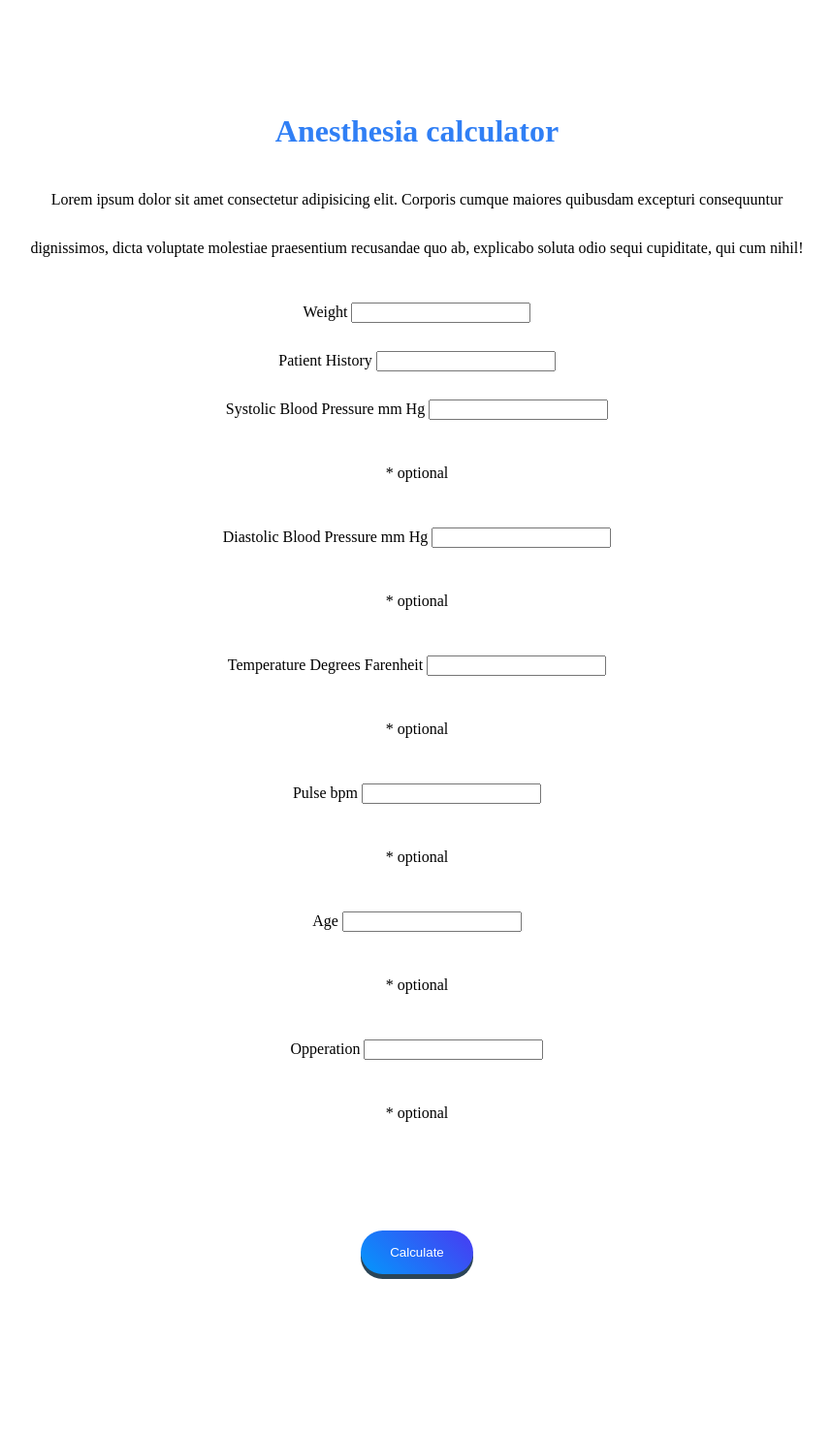
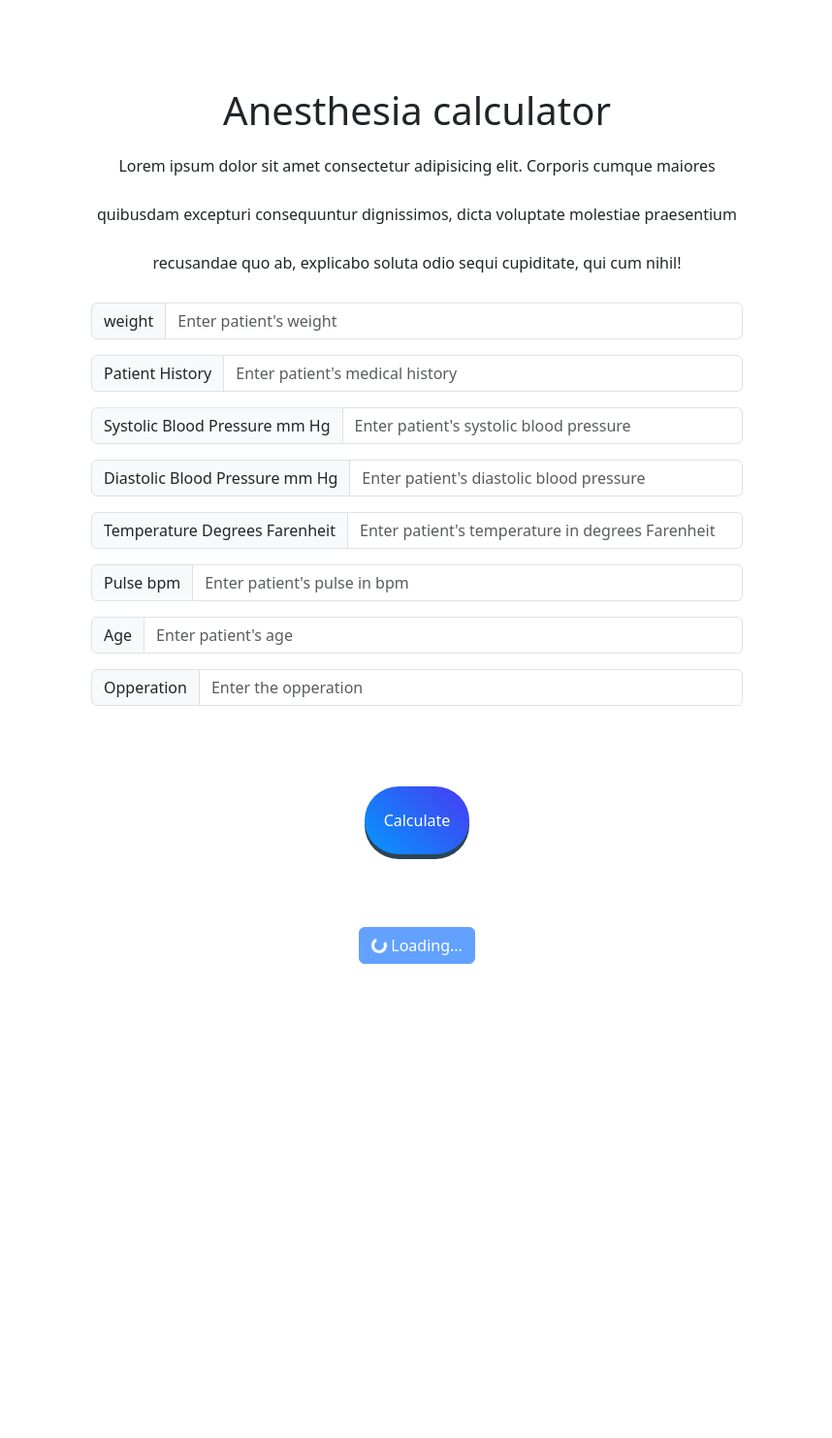
Before and after one commit to cilllilly/Anestesiology.AI, a Python web app: template templates/main.html in a window 1280 px wide. Shown: the whole page at 97% size, without its empty margins (210-1068 px from the left). After the commit the page ends 994 px from the top, so only its background shows below. Run offline with Jinja, Linux system fonts and the light colour scheme; the template is opened without the code that fills it, so the values that code supplies are empty.

Commit message:
made the pages look prettier

```diff
--- a/static/style.css
+++ b/static/style.css
@@ -13,7 +13,7 @@
 
 .mainButton{
     margin: 10% 0;
-    padding: 15px 30px;
+    padding: 10px 20px;
     outline: none;
     background-image: linear-gradient(45deg, #0398fc, #493af2);
     color: white;
@@ -26,6 +26,7 @@
     position: relative;
     z-index: 1;
     overflow: hidden;
+
 }
 
 .mainButton:hover{
@@ -42,3 +43,15 @@
 #result{
     display: none;
 }
+
+#image{
+    width: 70%;
+}
+
+#title{
+    margin: 5%;
+}
+
+#subtitle{
+    margin-bottom: 2%;
+}
--- a/templates/main.html
+++ b/templates/main.html
@@ -6,53 +6,60 @@
     <link rel="stylesheet" href="../static/style.css">
 
     <title>Anesthesiology app</title>
+    <link href="https://cdn.jsdelivr.net/npm/bootstrap@5.3.3/dist/css/bootstrap.min.css" rel="stylesheet" integrity="sha384-QWTKZyjpPEjISv5WaRU9OFeRpok6YctnYmDr5pNlyT2bRjXh0JMhjY6hW+ALEwIH" crossorigin="anonymous">
 </head>
 <body>
     <div id = "mainSection">
         <h1>Anesthesia calculator</h1>
         <p>Lorem ipsum dolor sit amet consectetur adipisicing elit. Corporis cumque maiores quibusdam excepturi consequuntur dignissimos, dicta voluptate molestiae praesentium recusandae quo ab, explicabo soluta odio sequi cupiditate, qui cum nihil!</p>
         <form action="" id = "options">
-            <div class="optionsInput">
-                <label for="weight">Weight</label>
-                <input type="number" name = "weight" id = "weightInput">
+
+            <div class="input-group mb-3 optionsInput">
+                <span class="input-group-text" id="inputGroup-sizing-default">weight</span>
+                <input type="number" class="form-control" placeholder="Enter patient's weight" id = "weightInput" aria-describedby="inputGroup-sizing-default">
             </div>
 
-            <div class="optionsInput">
-                <label for="patientHistory">Patient History</label>
-                <input type="text" name = "patientHistory" id = "patientHistoryInput">
+            <div class="input-group mb-3 optionsInput">
+                <span class="input-group-text" id="inputGroup-sizing-default">Patient History</span>
+                <input type="text" class="form-control" placeholder="Enter patient's medical history" id = "patientHistoryInput" aria-describedby="inputGroup-sizing-default">
             </div>
 
-            <div class="optionsInput">
-                <label for="systolicBloodPressure">Systolic Blood Pressure mm Hg</label>
-                <input type="number" name = "systolicBloodPressure" id = "systolicBloodPressureInput">
-                <p>* optional</p>
-                <label for="diastolicBloodPressure">Diastolic Blood Pressure mm Hg</label>
-                <input type="number" name = "diastolicBloodPressure" id = "diastolicBloodPressureInput">
-                <p>* optional</p>
+
+            <div class="input-group mb-3 optionsInput">
+                <span class="input-group-text" id="inputGroup-sizing-default">Systolic Blood Pressure mm Hg</span>
+                <input type="number" class="form-control" placeholder="Enter patient's systolic blood pressure" id = "systolicBloodPressureInput" aria-describedby="inputGroup-sizing-default">
+            </div>
+            <div class="input-group mb-3 optionsInput">
+                <span class="input-group-text" id="inputGroup-sizing-default">Diastolic Blood Pressure mm Hg</span>
+                <input type="number" class="form-control" placeholder="Enter patient's diastolic blood pressure" id = "diastolicBloodPressureInput" aria-describedby="inputGroup-sizing-default">
             </div>
 
-            <div class="optionsInput">
-                <label for="temperature">Temperature Degrees Farenheit</label>
-                <input type="number" name = "temperature" id = "temperatureInput">
-                <p>* optional</p>
+            <div class="input-group mb-3 optionsInput">
+                <span class="input-group-text" id="inputGroup-sizing-default">Temperature Degrees Farenheit</span>
+                <input type="number" class="form-control" placeholder="Enter patient's temperature in degrees Farenheit" id = "temperatureInput" aria-describedby="inputGroup-sizing-default">
             </div>
-            <div class="optionsInput">
-                <label for="pulse">Pulse bpm</label>
-                <input type="number" name = "pulse" id = "pulseInput">
-                <p>* optional</p>
+
+            <div class="input-group mb-3 optionsInput">
+                <span class="input-group-text" id="inputGroup-sizing-default">Pulse bpm</span>
+                <input type="number" class="form-control" placeholder="Enter patient's pulse in bpm" id = "pulseInput" aria-describedby="inputGroup-sizing-default">
             </div>
-            <div class="optionsInput">
-                <label for="age">Age</label>
-                <input type="number" name = "age" id = "ageInput">
-                <p>* optional</p>
+
+            <div class="input-group mb-3 optionsInput">
+                <span class="input-group-text" id="inputGroup-sizing-default">Age</span>
+                <input type="number" class="form-control" placeholder="Enter patient's age" id = "ageInput" aria-describedby="inputGroup-sizing-default">
             </div>
-            <div class="optionsInput">
-                <label for="opperation">Opperation</label>
-                <input type="text" name = "opperation" id = "opperationInput">
-                <p>* optional</p>
+            <div class="input-group mb-3 optionsInput">
+                <span class="input-group-text" id="inputGroup-sizing-default">Opperation</span>
+                <input type="text" class="form-control" placeholder="Enter the opperation" id = "opperationInput" aria-describedby="inputGroup-sizing-default">
             </div>
             <button id = "calculateButton" class = "mainButton">Calculate</button>
         </form>
+        <div id = "loading">
+            <button class="btn btn-primary" type="button" disabled>
+                <span class="spinner-border spinner-border-sm" aria-hidden="true"></span>
+                <span role="status">Loading...</span>
+            </button>
+        </div>
         <div id = "result">
             <h3>Anesthesia Calculations</h3>
             <h4>Minimum Dose</h4>
@@ -61,6 +68,7 @@
             <h5 id = "maxDose"></h5>
         </div>
     </div>
+    <script src="https://cdn.jsdelivr.net/npm/bootstrap@5.3.3/dist/js/bootstrap.bundle.min.js" integrity="sha384-YvpcrYf0tY3lHB60NNkmXc5s9fDVZLESaAA55NDzOxhy9GkcIdslK1eN7N6jIeHz" crossorigin="anonymous"></script>
     <script type = "text/javascript" src = "{{url_for('static', filename = 'calc.js')}}"></script>
 </body>
 </html>
```
Also changed, not shown: templates/index.html (+5 -3 lines).
